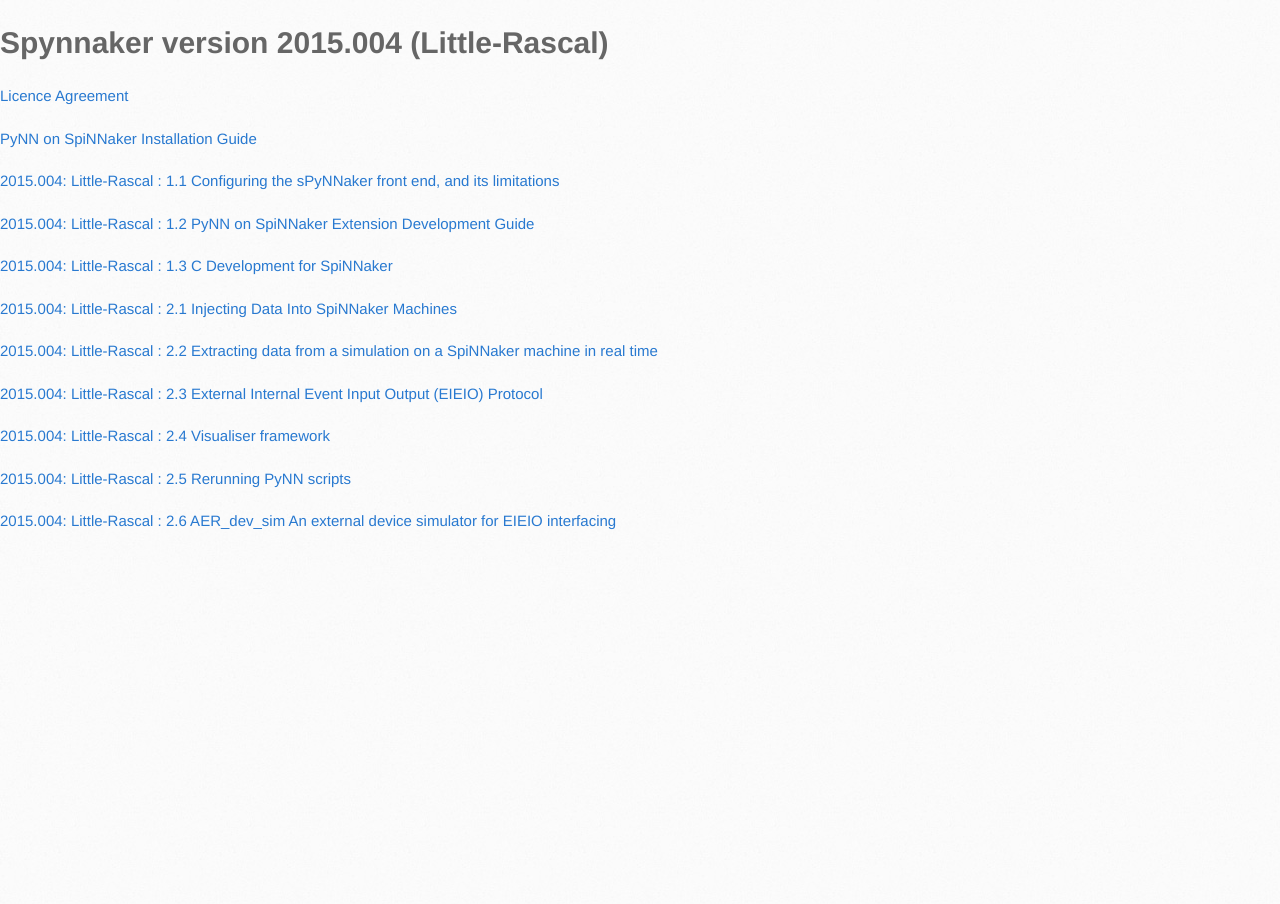
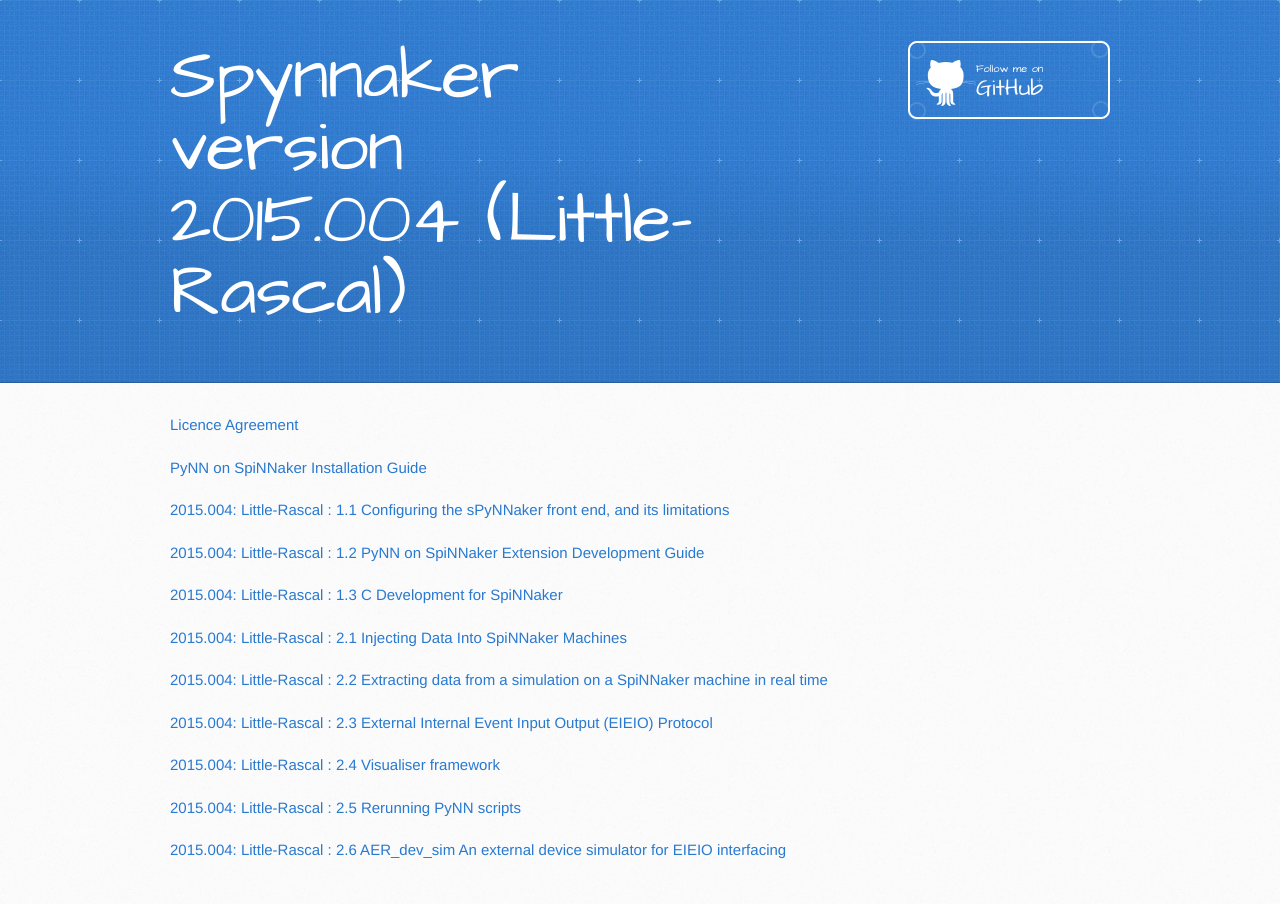
Before and after one commit to SpiNNakerManchester/SpiNNakerManchester.github.io, a Jekyll site: the page built from 2015.004.LittleRascal/index.md, in a window 1280 px wide. Built offline with Jekyll 4.4.1, drawn with Linux system fonts in a browser that asks for light colours.

Commit message:
Updating layout

```diff
--- a/_layouts/default.html
+++ b/_layouts/default.html
@@ -1,21 +1,40 @@
 <!DOCTYPE html>
-<html lang="en-us">
+<html>
   <head>
-    <meta charset="UTF-8">
+    <meta charset='utf-8'>
+    <meta http-equiv="X-UA-Compatible" content="chrome=1">
+    <meta name="viewport" content="width=device-width, initial-scale=1, maximum-scale=1">
+    <link href='https://fonts.googleapis.com/css?family=Architects+Daughter' rel='stylesheet' type='text/css'>
+    <link rel="stylesheet" type="text/css" href="/stylesheets/stylesheet.css" media="screen">
+    <link rel="stylesheet" type="text/css" href="/stylesheets/pygment_trac.css" media="screen">
+    <link rel="stylesheet" type="text/css" href="/stylesheets/print.css" media="print">
+
+    <!--[if lt IE 9]>
+    <script src="//html5shiv.googlecode.com/svn/trunk/html5.js"></script>
+    <![endif]-->
+
     <title>{{page.title}}</title>
-    <meta name="viewport" content="width=device-width, initial-scale=1">
-    <link rel="stylesheet" type="text/css" href="/stylesheets/normalize.css" media="screen">
-    <link href='http://fonts.googleapis.com/css?family=Open+Sans:400,700' rel='stylesheet' type='text/css'>
-    <link rel="stylesheet" type="text/css" href="/stylesheets/stylesheet.css" media="screen">
-    <link rel="stylesheet" type="text/css" href="/stylesheets/github-light.css" media="screen">
   </head>
+
   <body>
-    <section class="page-header">
-      <h1 class="project-name">{{page.title}}</h1>
-    </section>
+    <header>
+      <div class="inner">
+        <h1>{{page.title}}</h1>
+        <a href="https://github.com/SpiNNakerManchester" class="button"><small>Follow me on</small> GitHub</a>
+      </div>
+    </header>
 
-    <section class="main-content">
-    {{content}}
-    </section>
+    <div id="content-wrapper">
+      <div class="inner clearfix">
+        <section id="main-content">
+        {{content}}
+        </section>
+
+        <!-- <aside id="sidebar">
+        </aside> -->
+      </div>
+    </div>
+
+
   </body>
 </html>
```
